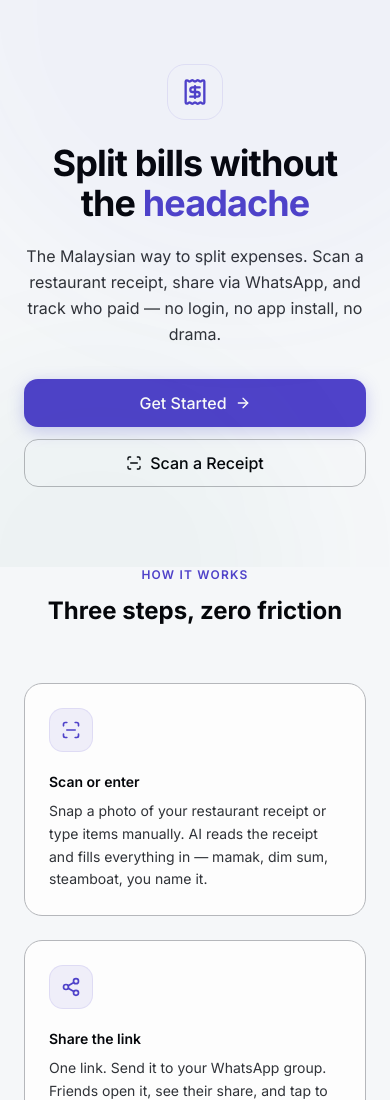
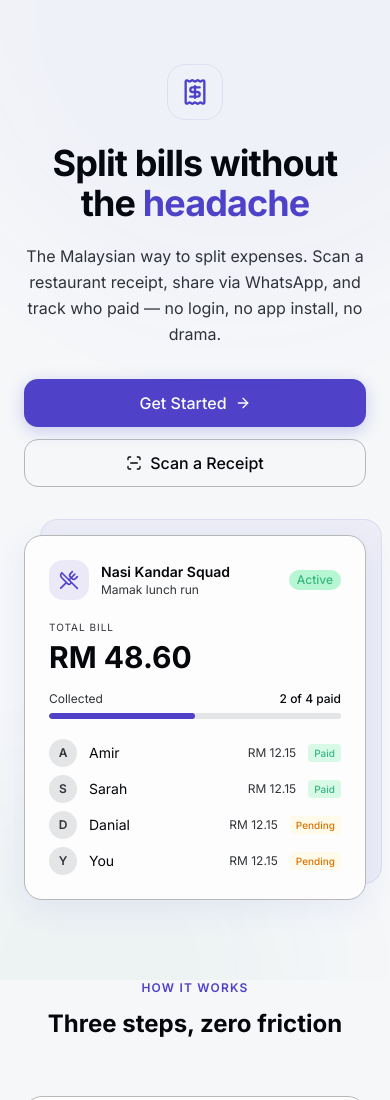
Before and after one commit to wanshazamirul/Kongsi, a Next.js app: page / in a window 390 px wide. Shown: the top 1100 px of the page. Built offline with nearby package versions, Linux system fonts and the light colour scheme.

Commit message:
fix: show bill card mockup on mobile landing page
• Removed hidden class so the demo card renders on mobile, stacked below hero text
• Grid already handles single-column mobile vs two-column desktop

• Project: kongsi | Type: fix | Time: ~5 min

```diff
--- a/src/app/page.tsx
+++ b/src/app/page.tsx
@@ -52,7 +52,7 @@ export default function LandingPage() {
             </div>
 
             {/* Right — Visual card mockup */}
-            <div className="hidden md:flex justify-center lg:justify-end">
+            <div className="flex justify-center lg:justify-end">
               <div className="relative w-full max-w-[380px]">
                 {/* Floating bill card */}
                 <div className="relative bg-surface-container-lowest rounded-2xl border border-outline-variant shadow-[0px_8px_32px_rgba(70,72,212,0.08)] p-6 z-10">
```
